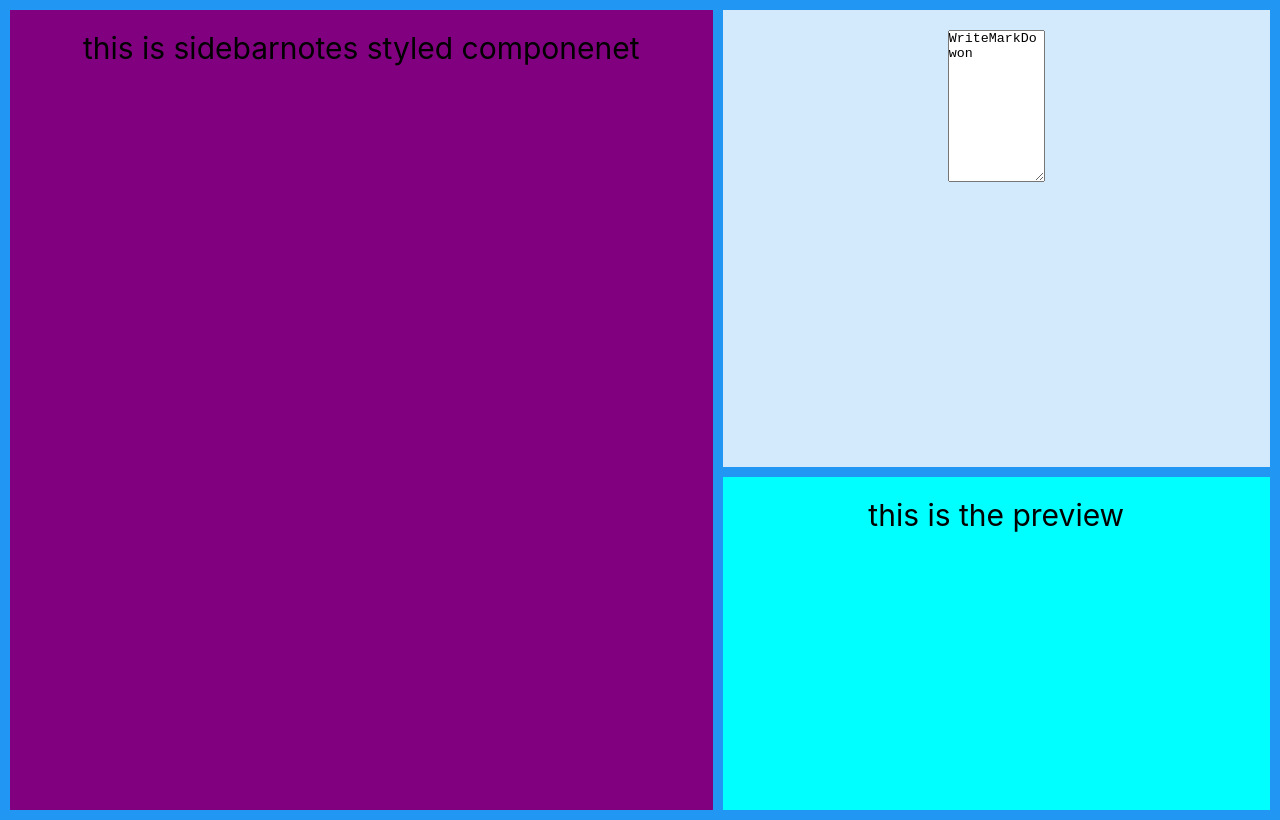
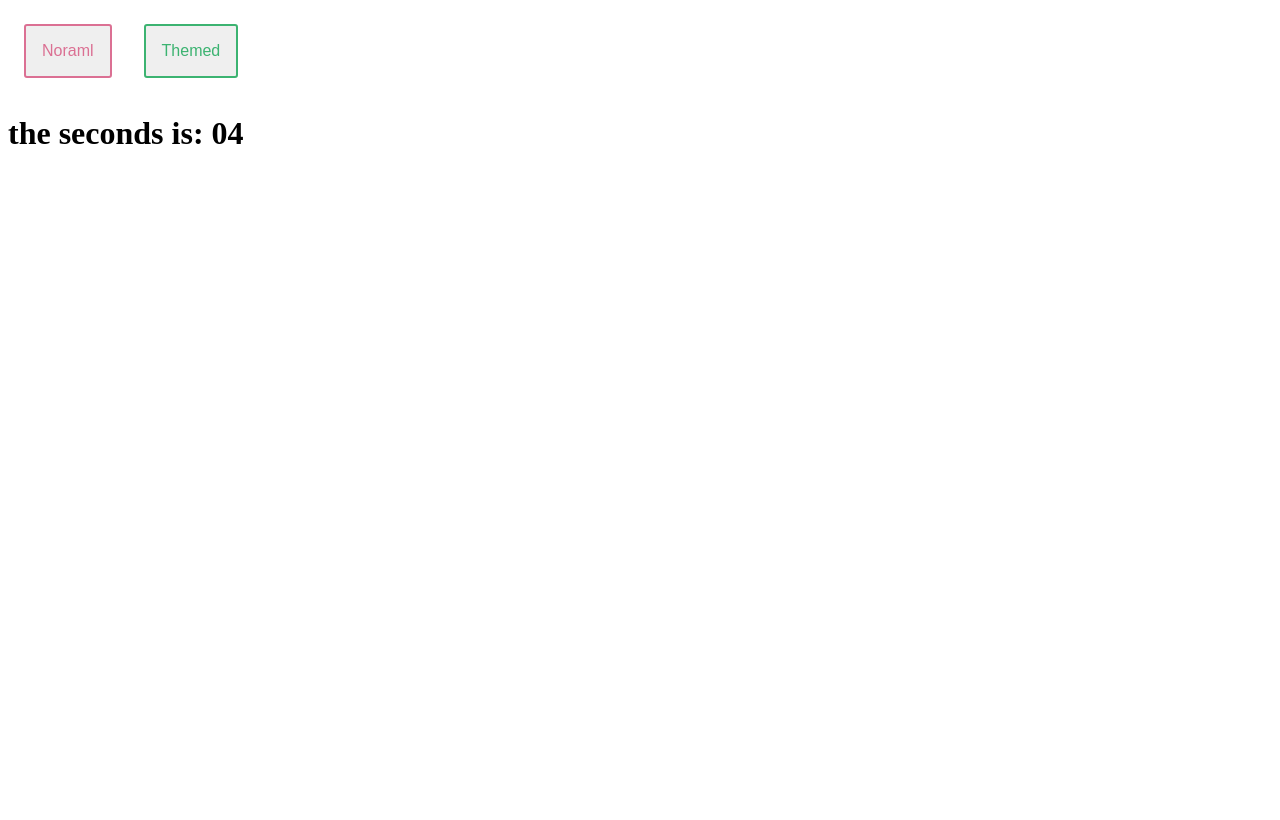
Before and after one commit to raficode2303/react-courese-2022, a React (Create React App) app: page / in a window 1280 px wide. Built offline with nearby package versions, Linux system fonts and the light colour scheme.

Commit message:
init of advanced-styled-components

```diff
--- /dev/null
+++ b/src/advanced-styled-componenets/App.js
@@ -0,0 +1,59 @@
+import { useEffect, useState } from 'react'
+import styled, { ThemeProvider } from 'styled-components'
+
+const Button = styled.button`
+  font-size: 1em;
+  margin: 1em;
+  padding: 1em;
+  border-radius: 3px;
+  border-radius: 3px;
+  color: ${(props) => (getSeconds() % 2 === 0 ? props.theme.main : '#369')};
+  border: 2px solid ${(props) => props.theme.main};
+`
+// we ar passing a default theme for Buttons that arent wrapped in the ThemeProvider
+
+Button.defaultProps = {
+  theme: {
+    main: 'palevioletred',
+  },
+}
+
+// defaine what props.theme will look
+
+const theme = {
+  main: 'mediumseagreen',
+}
+
+function getSeconds() {
+  return new Date().getSeconds()
+}
+
+export default function App() {
+  const [seconds, setSecond] = useState(getSeconds())
+
+  useEffect(() => {
+    console.log('%cuseEfeect run...', 'color: green;')
+
+    const everyThreeSeconds = setTimeout(() => {
+      setSecond(getSeconds())
+    }, 3000)
+
+    return () => {
+      console.log('%ccleanup useEffect run...', 'color: red;')
+      return clearTimeout(everyThreeSeconds)
+    }
+  })
+  console.log('render App...')
+  return (
+    <div>
+      <Button>Noraml</Button>
+      <ThemeProvider theme={theme}>
+        <Button>Themed</Button>
+        <h1>
+          the seconds is:{' '}
+          {seconds < 10 ? seconds.toString().padStart(2, '0') : seconds}
+        </h1>
+      </ThemeProvider>
+    </div>
+  )
+}
--- a/src/index.js
+++ b/src/index.js
@@ -1,6 +1,6 @@
 import React from 'react'
 import ReactDOM from 'react-dom'
 // import './index.css'
-import App from './4-markdown-notes/App'
+import App from './advanced-styled-componenets/App'
 
 ReactDOM.render(<App />, document.getElementById('root'))
```
